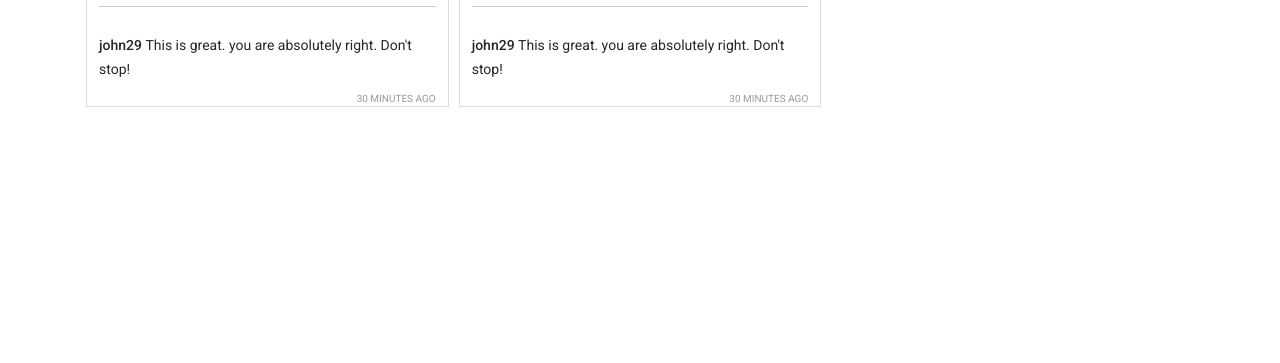
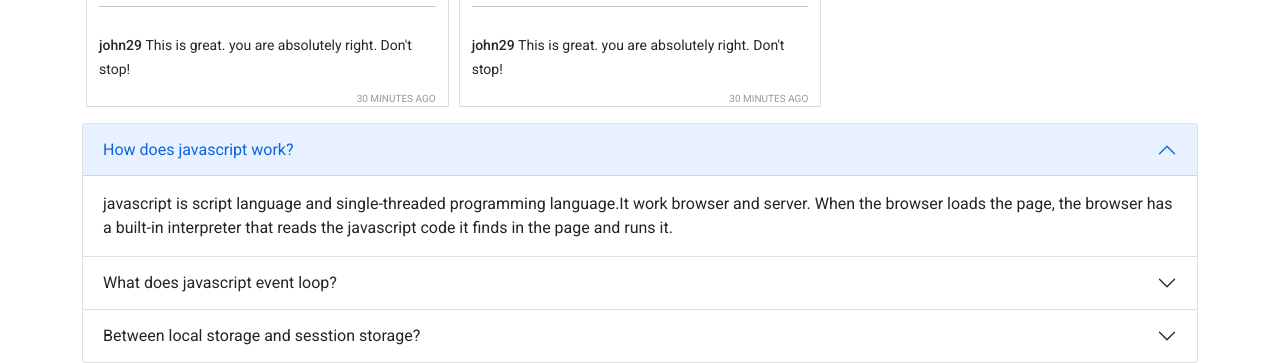
Before and after one commit to Meherab0001/insta-sahor-assingment-7, a plain HTML site: page index.html in a window 1280 px wide. Shown: the part 1425-1788 px from the top of the page. Before the commit the page ends 1548 px from the top, so only its background shows below. Drawn offline with nearby package versions, Linux system fonts and the light colour scheme.

Commit message:
project done

```diff
--- a/index.html
+++ b/index.html
@@ -77,9 +77,56 @@
                 <h1>Reported posts</h1>
             </div>
         </main>
-        <footer></footer>
+        <section >
+            <div class="container">
+                <div class="accordion" id="accordionPanelsStayOpenExample">
+                    <div class="accordion-item">
+                      <h2 class="accordion-header" id="panelsStayOpen-headingOne">
+                        <button class="accordion-button" type="button" data-bs-toggle="collapse" data-bs-target="#panelsStayOpen-collapseOne" aria-expanded="true" aria-controls="panelsStayOpen-collapseOne">
+                         How does javascript work?
+                        </button>
+                      </h2>
+                      <div id="panelsStayOpen-collapseOne" class="accordion-collapse collapse show" aria-labelledby="panelsStayOpen-headingOne">
+                        <div class="accordion-body">
+                         javascript is script language and single-threaded programming language.It work browser and server. When the browser loads the page, the browser has a built-in interpreter that reads the javascript code it finds in the page and runs it.
+
+                        </div>
+                      </div>
+                    </div>
+                    <div class="accordion-item">
+                      <h2 class="accordion-header" id="panelsStayOpen-headingTwo">
+                        <button class="accordion-button collapsed" type="button" data-bs-toggle="collapse" data-bs-target="#panelsStayOpen-collapseTwo" aria-expanded="false" aria-controls="panelsStayOpen-collapseTwo">
+                            What does javascript event loop?
+                        </button>
+                      </h2>
+                      <div id="panelsStayOpen-collapseTwo" class="accordion-collapse collapse" aria-labelledby="panelsStayOpen-headingTwo">
+                        <div class="accordion-body">
+                      Event loop functin is a function which is callback function and asynchronous.Though javascript is a single thread woring but it using and gives multithreading that look smart data structure.
+                        </div>
+                      </div>
+                    </div>
+                    <div class="accordion-item">
+                      <h2 class="accordion-header" id="panelsStayOpen-headingThree">
+                        <button class="accordion-button collapsed" type="button" data-bs-toggle="collapse" data-bs-target="#panelsStayOpen-collapseThree" aria-expanded="false" aria-controls="panelsStayOpen-collapseThree">
+                            Between local storage and sesstion storage?
+                        </button>
+                      </h2>
+                      <div id="panelsStayOpen-collapseThree" class="accordion-collapse collapse" aria-labelledby="panelsStayOpen-headingThree">
+                        <div class="accordion-body">
+                         <h3>Local-storage:</h3><p>Local-storage is a  Developer tool.which work in browser and app to save key-value pairs in browser.If we want found Local-storage use getItem() method.And the data store in browser when the browser close </p>
+                        <h3> Sesstin-storage:</h3><P>Session storage is also Developer tool.but it store objecet data only for a session.When the browser  close or page refresh this data is clear fully. </P>
+                      </div>
+                    </div>
+                  </div>
+            </div>
+        </section>
+
+        <footer>
+
+        </footer>
 
         <!-- add javascript  file  -->
         <script src="./js/app.js"></script>
+        <script src="https://cdn.jsdelivr.net/npm/bootstrap@5.0.2/dist/js/bootstrap.bundle.min.js" integrity="sha384-MrcW6ZMFYlzcLA8Nl+NtUVF0sA7MsXsP1UyJoMp4YLEuNSfAP+JcXn/tWtIaxVXM" crossorigin="anonymous"></script>
     </body>
 </html>
--- a/js/app.js
+++ b/js/app.js
@@ -28,6 +28,7 @@ const addToLiked = (id) => {
 };
 
 const reportPost = (id) => {
+  document.getElementById( "reported" ).innerHTML='';
     reportedPostsId.push(id);
     const remainingPosts = posts.filter((post) => !reportedPostsId.includes(post.id));
     showPosts(remainingPosts);
@@ -164,6 +165,7 @@ const displayLikedPosts = () => {
 };
 
 const displayReportedPosts = () => {
+  document.getElementById( "reported" ).innerHTML='';
     const reportedPosts = getReportedPosts();
 
    reportedPosts.forEach((post) => {
```
